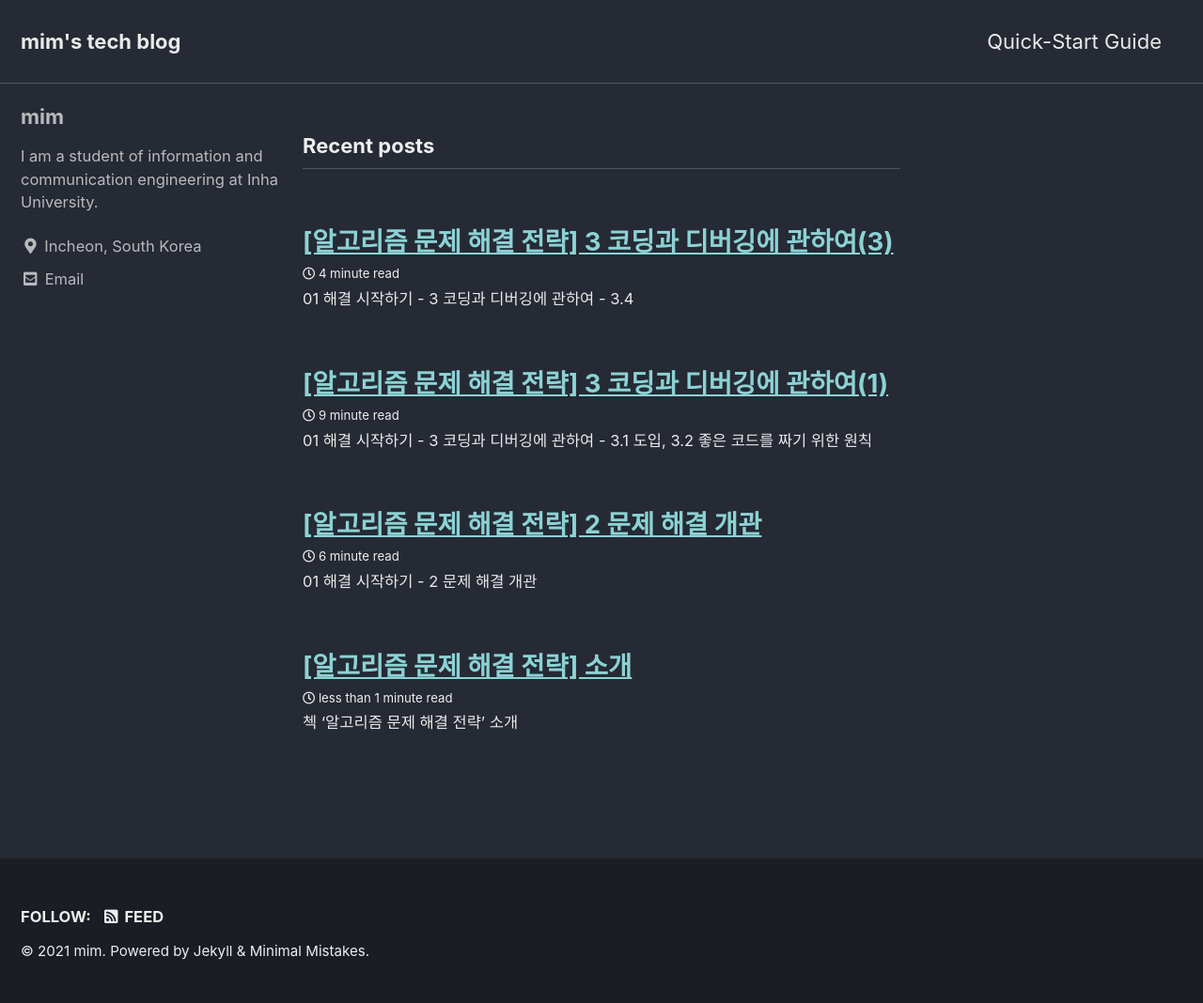
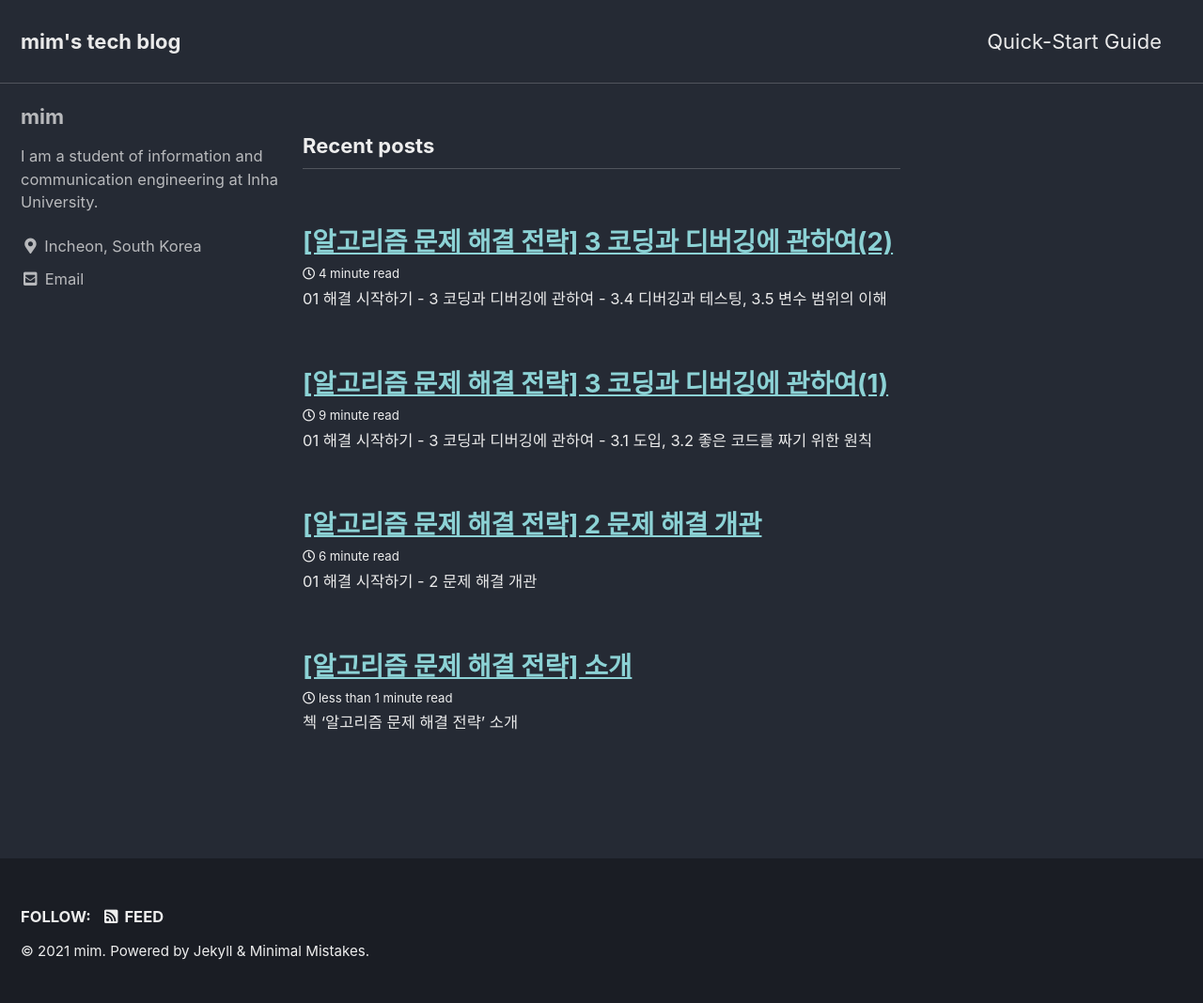
Before and after one commit to ChoMinkyung/chominkyung.github.io, a Jekyll site: the page built from index.html, in a window 1280 px wide. Shown: the whole page at 94% size. Built offline with Jekyll 4.4.1, drawn with Linux system fonts in a browser that asks for light colours; cached includes are drawn as plain includes; the list of posts is cut into pages by our own code.

Commit message:
01-3(2) 제목 수정, 줄바꿈 수정

```diff
--- a/_posts/2021-08-01-algorithmicProblemSolvingStrategies_01_3(2).md
+++ b/_posts/2021-08-01-algorithmicProblemSolvingStrategies_01_3(2).md
@@ -5,8 +5,8 @@ toc_icon: "cog"
 toc_sticky: true
 
 layout:
-title: "[알고리즘 문제 해결 전략] 3 코딩과 디버깅에 관하여(3)"
-excerpt: "01 해결 시작하기 - 3 코딩과 디버깅에 관하여 - 3.4"
+title: "[알고리즘 문제 해결 전략] 3 코딩과 디버깅에 관하여(2)"
+excerpt: "01 해결 시작하기 - 3 코딩과 디버깅에 관하여 - 3.4 디버깅과 테스팅, 3.5 변수 범위의 이해"
 date: 2021-08-01
 last_modified_at: 2021-08-01
 categories:
```
